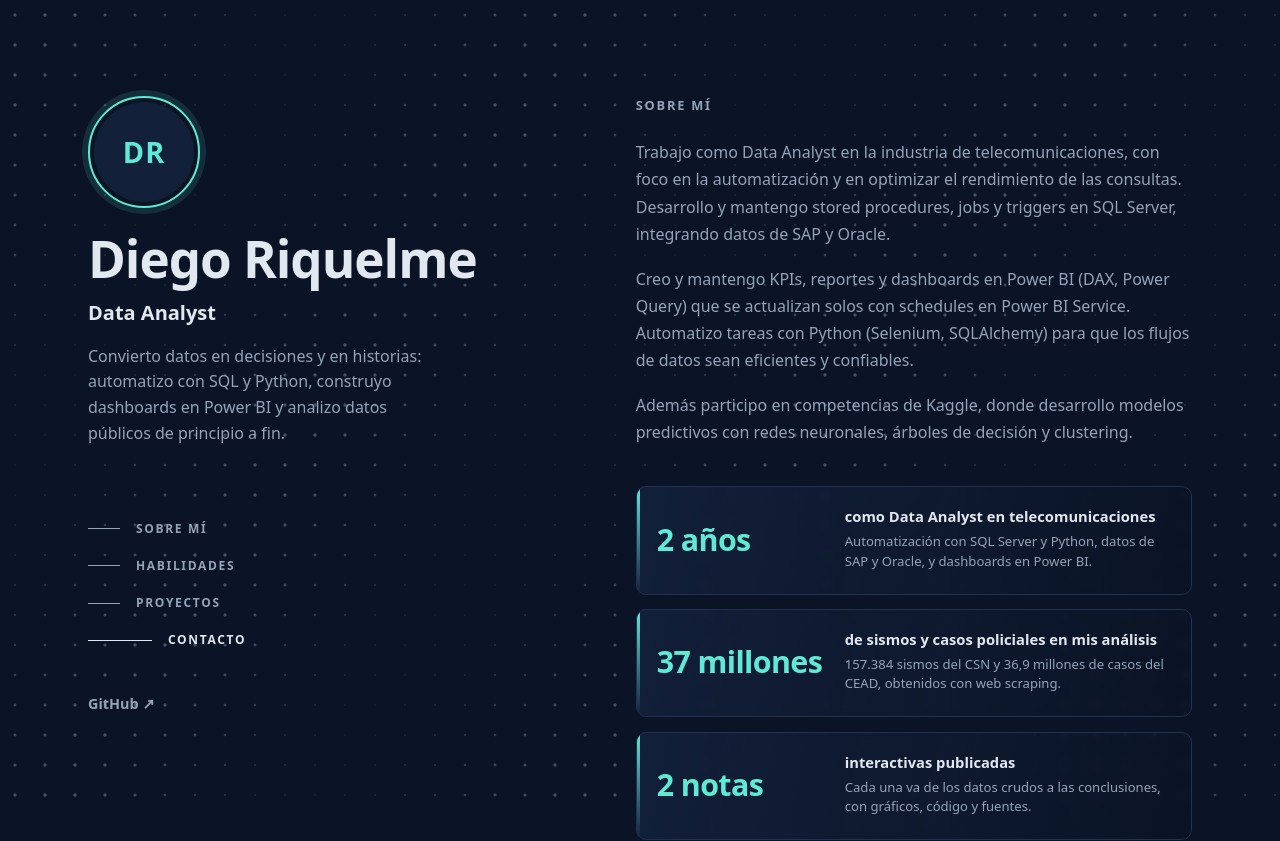
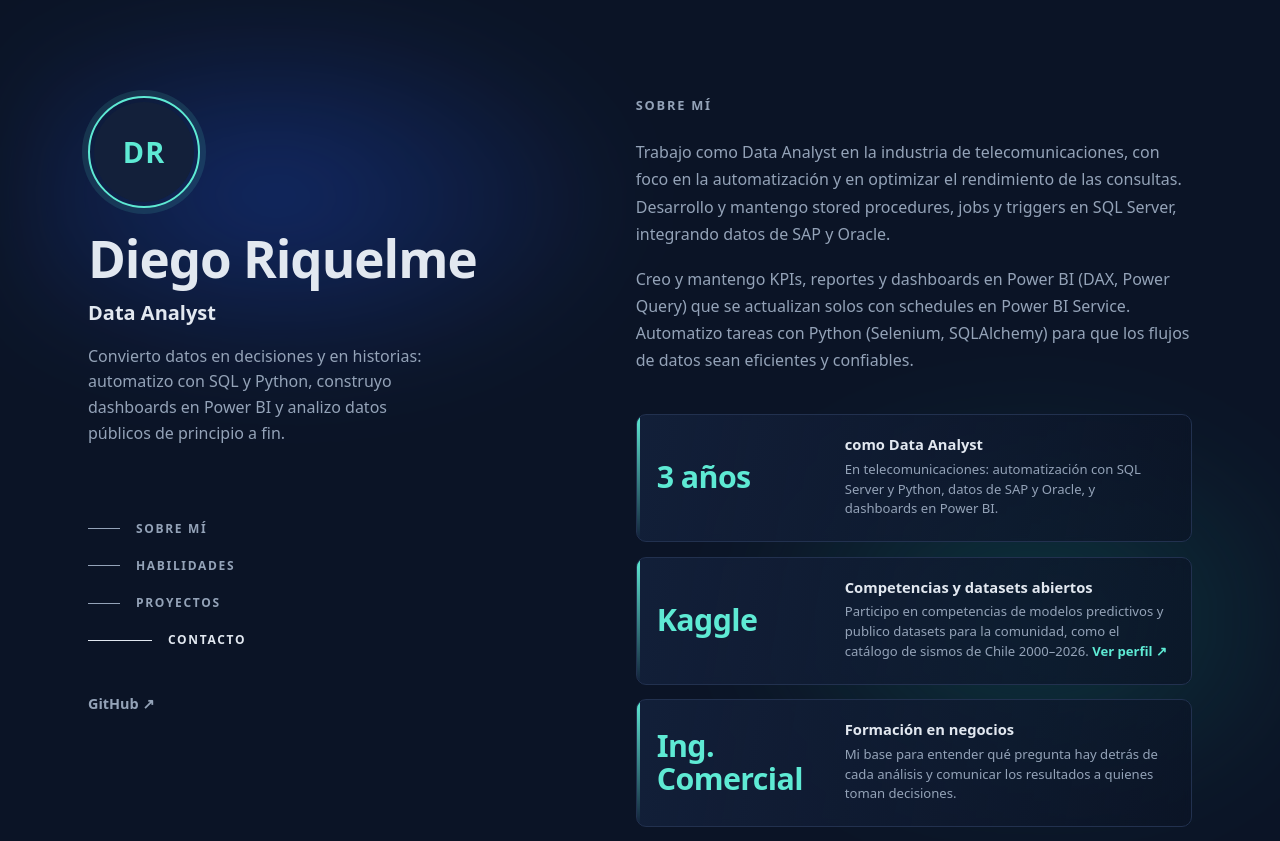
Before and after one commit to rrdiegoisaac/portfolio, a React (Vite) app: page / in a window 1280 px wide. Shown: the top 841 px of the page. Built offline with nearby package versions, Linux system fonts and the light colour scheme.

Commit message:
feat(inicio): fondo con manchas de color y tarjetas de presentación personal

```diff
--- a/src/components/About.css
+++ b/src/components/About.css
@@ -84,6 +84,17 @@
   color: var(--muted);
 }
 
+.about__destacado-texto a {
+  font-weight: 600;
+  color: var(--accent);
+  text-decoration: none;
+}
+
+.about__destacado-texto a:hover,
+.about__destacado-texto a:focus-visible {
+  text-decoration: underline;
+}
+
 @media (prefers-reduced-motion: reduce) {
   .about__destacado {
     transition: none;
--- a/src/components/About.jsx
+++ b/src/components/About.jsx
@@ -1,25 +1,22 @@
-import projects from '../data/projects'
 import './About.css'
 
-const notasPublicadas = projects.filter((p) => p.nota).length
-
-// Cifras de los proyectos: 157.384 sismos (catálogo del CSN, terremotos-chile) y
-// 36,9 millones de casos policiales (CEAD, delincuencia-chile). Actualizarlas si cambian los datos.
+// Tarjetas de presentación. enlace es opcional.
 const destacados = [
   {
-    cifra: '2 años',
-    titulo: 'como Data Analyst en telecomunicaciones',
-    texto: 'Automatización con SQL Server y Python, datos de SAP y Oracle, y dashboards en Power BI.',
+    cifra: '3 años',
+    titulo: 'como Data Analyst',
+    texto: 'En telecomunicaciones: automatización con SQL Server y Python, datos de SAP y Oracle, y dashboards en Power BI.',
   },
   {
-    cifra: '37 millones',
-    titulo: 'de sismos y casos policiales en mis análisis',
-    texto: '157.384 sismos del CSN y 36,9 millones de casos del CEAD, obtenidos con web scraping.',
+    cifra: 'Kaggle',
+    titulo: 'Competencias y datasets abiertos',
+    texto: 'Participo en competencias de modelos predictivos y publico datasets para la comunidad, como el catálogo de sismos de Chile 2000–2026.',
+    enlace: { texto: 'Ver perfil', href: 'https://www.kaggle.com/diegoisaac1' },
   },
   {
-    cifra: `${notasPublicadas} notas`,
-    titulo: 'interactivas publicadas',
-    texto: 'Cada una va de los datos crudos a las conclusiones, con gráficos, código y fuentes.',
+    cifra: 'Ing. Comercial',
+    titulo: 'Formación en negocios',
+    texto: 'Mi base para entender qué pregunta hay detrás de cada análisis y comunicar los resultados a quienes toman decisiones.',
   },
 ]
 
@@ -40,11 +37,6 @@ function About() {
           Service. Automatizo tareas con Python (Selenium, SQLAlchemy)
           para que los flujos de datos sean eficientes y confiables.
         </p>
-        <p>
-          Además participo en competencias de Kaggle, donde desarrollo
-          modelos predictivos con redes neuronales, árboles de decisión y
-          clustering.
-        </p>
       </div>
 
       <ul className="about__destacados">
@@ -52,7 +44,17 @@ function About() {
           <li key={d.titulo} className="about__destacado">
             <p className="about__cifra">{d.cifra}</p>
             <p className="about__destacado-titulo">{d.titulo}</p>
-            <p className="about__destacado-texto">{d.texto}</p>
+            <p className="about__destacado-texto">
+              {d.texto}
+              {d.enlace && (
+                <>
+                  {' '}
+                  <a href={d.enlace.href} target="_blank" rel="noreferrer">
+                    {d.enlace.texto} ↗
+                  </a>
+                </>
+              )}
+            </p>
           </li>
         ))}
       </ul>
--- a/src/components/FondoGrilla.css
+++ /dev/null
@@ -1,9 +0,0 @@
-/* Fijo detrás de todo el contenido de la página de inicio */
-.fondo-grilla {
-  position: fixed;
-  inset: 0;
-  width: 100vw;
-  height: 100vh;
-  z-index: 0;
-  pointer-events: none;
-}
--- a/src/components/FondoGrilla.jsx
+++ /dev/null
@@ -1,117 +0,0 @@
-import { useEffect, useRef } from 'react'
-import './FondoGrilla.css'
-
-const PASO = 30 // px entre puntos
-const RADIO_CURSOR = 180 // px: los puntos dentro de este radio se encienden y crecen
-
-// Fondo de la página de inicio: una grilla de puntos, como un gráfico de dispersión,
-// recorrida por una onda lenta. Alrededor del cursor los puntos se encienden.
-// Con "reducir movimiento" la onda se detiene y solo responde al cursor.
-function FondoGrilla() {
-  const ref = useRef(null)
-
-  useEffect(() => {
-    const canvas = ref.current
-    const ctx = canvas.getContext('2d')
-    const reducirMovimiento = window.matchMedia('(prefers-reduced-motion: reduce)').matches
-    const cursor = { x: -9999, y: -9999 }
-    let ancho = 0
-    let alto = 0
-    let colorBase = ''
-    let colorAcento = ''
-    let animacion = null
-    const inicio = performance.now()
-
-    const leerColores = () => {
-      const estilos = getComputedStyle(canvas)
-      colorBase = estilos.getPropertyValue('--grilla-punto').trim()
-      colorAcento = estilos.getPropertyValue('--accent').trim()
-    }
-
-    const ajustarTamano = () => {
-      const escala = window.devicePixelRatio || 1
-      ancho = window.innerWidth
-      alto = window.innerHeight
-      canvas.width = ancho * escala
-      canvas.height = alto * escala
-      ctx.setTransform(escala, 0, 0, escala, 0, 0)
-    }
-
-    const dibujar = (ahora) => {
-      const t = reducirMovimiento ? 0 : (ahora - inicio) / 1000
-      ctx.clearRect(0, 0, ancho, alto)
-      for (let x = PASO / 2; x < ancho; x += PASO) {
-        for (let y = PASO / 2; y < alto; y += PASO) {
-          // Onda diagonal que avanza lento: da movimiento aunque no se mueva el mouse
-          const onda = (Math.sin(x * 0.012 + y * 0.008 - t * 0.9) + 1) / 2
-          const distancia = Math.hypot(x - cursor.x, y - cursor.y)
-          const cerca = Math.max(0, 1 - distancia / RADIO_CURSOR)
-
-          const radio = 0.8 + onda * 0.9 + cerca * 2.2
-          ctx.beginPath()
-          ctx.arc(x, y, radio, 0, Math.PI * 2)
-          if (cerca > 0) {
-            ctx.globalAlpha = 0.25 + cerca * 0.75
-            ctx.fillStyle = colorAcento
-          } else {
-            ctx.globalAlpha = 0.25 + onda * 0.4
-            ctx.fillStyle = colorBase
-          }
-          ctx.fill()
-        }
-      }
-      ctx.globalAlpha = 1
-    }
-
-    const cuadro = (ahora) => {
-      dibujar(ahora)
-      animacion = requestAnimationFrame(cuadro)
-    }
-
-    const alMover = (e) => {
-      cursor.x = e.clientX
-      cursor.y = e.clientY
-      if (reducirMovimiento) dibujar(0)
-    }
-    const alSalir = () => {
-      cursor.x = -9999
-      cursor.y = -9999
-      if (reducirMovimiento) dibujar(0)
-    }
-    const alRedimensionar = () => {
-      ajustarTamano()
-      dibujar(performance.now())
-    }
-    // Sin animar mientras la pestaña está oculta
-    const alCambiarVisibilidad = () => {
-      if (document.hidden && animacion) {
-        cancelAnimationFrame(animacion)
-        animacion = null
-      } else if (!document.hidden && !animacion && !reducirMovimiento) {
-        animacion = requestAnimationFrame(cuadro)
-      }
-    }
-
-    leerColores()
-    ajustarTamano()
-    dibujar(performance.now())
-    if (!reducirMovimiento) animacion = requestAnimationFrame(cuadro)
-
-    window.addEventListener('pointermove', alMover)
-    document.addEventListener('pointerleave', alSalir)
-    window.addEventListener('resize', alRedimensionar)
-    document.addEventListener('visibilitychange', alCambiarVisibilidad)
-
-    return () => {
-      if (animacion) cancelAnimationFrame(animacion)
-      window.removeEventListener('pointermove', alMover)
-      document.removeEventListener('pointerleave', alSalir)
-      window.removeEventListener('resize', alRedimensionar)
-      document.removeEventListener('visibilitychange', alCambiarVisibilidad)
-    }
-  }, [])
-
-  return <canvas ref={ref} className="fondo-grilla" aria-hidden="true" />
-}
-
-export default FondoGrilla
--- a/src/components/Home.css
+++ b/src/components/Home.css
@@ -8,13 +8,43 @@
   --accent: #5eead4;
   --accent-text: #0b1426;
   --border: #22314f;
-  --grilla-punto: #64748b;
 
   position: relative;
   isolation: isolate;
   min-height: 100vh;
   background-color: var(--bg);
   color: var(--text);
+}
+
+/* Fondo: dos manchas de color muy difuminadas que se desplazan lento */
+.home__fondo {
+  position: fixed;
+  inset: 0;
+  z-index: 0;
+  pointer-events: none;
+  background:
+    radial-gradient(40% 35% at 20% 25%, color-mix(in srgb, #1d4ed8 35%, transparent), transparent 70%),
+    radial-gradient(35% 40% at 80% 75%, color-mix(in srgb, #0f766e 32%, transparent), transparent 70%);
+  filter: blur(40px);
+  animation: home-fondo 40s ease-in-out infinite alternate;
+}
+
+@keyframes home-fondo {
+  0% {
+    transform: translate(0, 0) rotate(0deg);
+  }
+  50% {
+    transform: translate(6%, 4%) rotate(8deg);
+  }
+  100% {
+    transform: translate(-5%, 6%) rotate(-6deg);
+  }
+}
+
+@media (prefers-reduced-motion: reduce) {
+  .home__fondo {
+    animation: none;
+  }
 }
 
 /* Halo de luz que sigue al cursor (solo con mouse; en pantallas táctiles no se ve) */
--- a/src/components/Home.jsx
+++ b/src/components/Home.jsx
@@ -1,5 +1,4 @@
 import { useEffect, useRef } from 'react'
-import FondoGrilla from './FondoGrilla'
 import Hero from './Hero'
 import About from './About'
 import Skills from './Skills'
@@ -8,8 +7,8 @@ import Contact from './Contact'
 import './Home.css'
 
 // Página de inicio en dos columnas: a la izquierda, la presentación fija (Hero);
-// a la derecha, las secciones. De fondo, una grilla de puntos animada y un halo
-// de luz que sigue al cursor.
+// a la derecha, las secciones. De fondo, manchas de color difuminadas que se mueven
+// lento y un halo de luz que sigue al cursor.
 function Home() {
   const halo = useRef(null)
 
@@ -25,7 +24,7 @@ function Home() {
 
   return (
     <div className="home">
-      <FondoGrilla />
+      <div className="home__fondo" aria-hidden="true" />
       <div className="home__halo" ref={halo} aria-hidden="true" />
       <div className="home__layout">
         <Hero />
```
Also changed, not shown: 1 other file (tests, documents, lock files or other folders).
